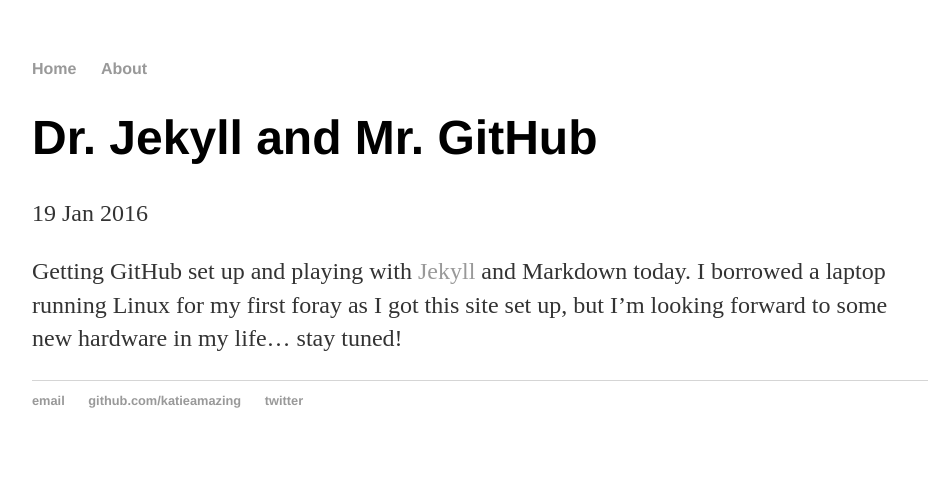
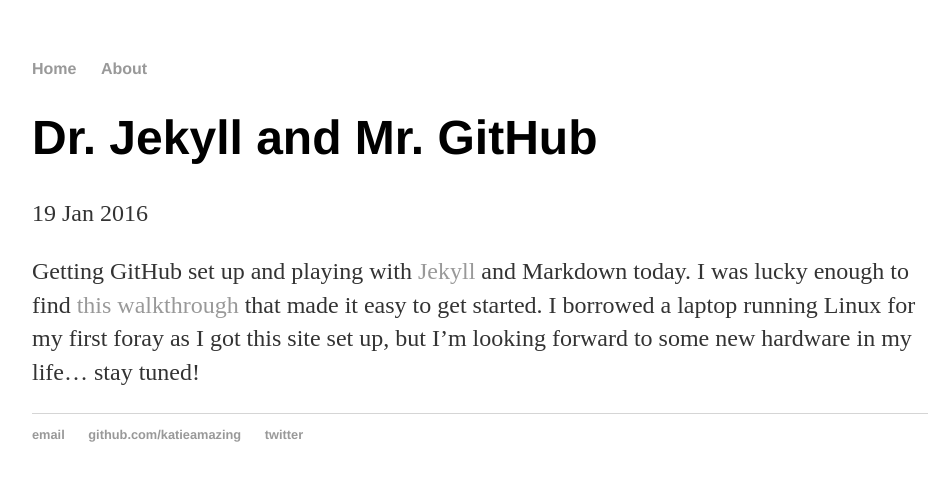
Before and after one commit to katieamazing/katieamazing.github.io, a Jekyll site: the page built from _posts/2016-01-19-git-and-jekyll.md, in a window 1280 px wide. Shown: the top 481 px of the page, without its empty margins (160-1106 px from the left). Built offline with Jekyll 4.4.1, drawn with Linux system fonts in a browser that asks for light colours.

Commit message:
Update 2016-01-19-git-and-jekyll.md

```diff
--- a/_posts/2016-01-19-git-and-jekyll.md
+++ b/_posts/2016-01-19-git-and-jekyll.md
@@ -4,4 +4,4 @@
 date: 2016-01-19
 ---
 
-Getting GitHub set up and playing with [Jekyll](http://jekyllrb.com) and Markdown today. I borrowed a laptop running Linux for my first foray as I got this site set up, but I'm looking forward to some new hardware in my life... stay tuned!
+Getting GitHub set up and playing with [Jekyll](http://jekyllrb.com) and Markdown today. I was lucky enough to find [this walkthrough](http://jmcglone.com/guides/github-pages/) that made it easy to get started. I borrowed a laptop running Linux for my first foray as I got this site set up, but I'm looking forward to some new hardware in my life... stay tuned!
```
